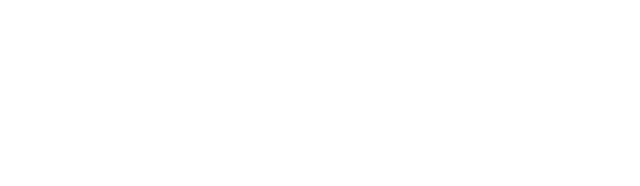
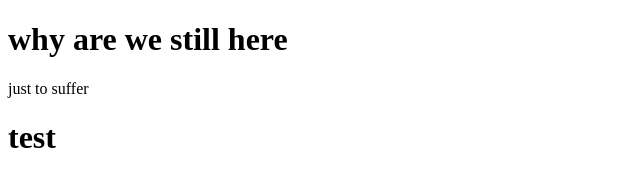
Before and after one commit to ssstev/my-first-html, a plain HTML site: page test.html in a window 1280 px wide. Shown: the whole page, without its empty margins (0-640 px from the left). Drawn offline with Linux system fonts and the light colour scheme.

Commit message:
add hello world

```diff
--- a/test.html
+++ b/test.html
@@ -7,6 +7,8 @@
     <title>Document</title>
 </head>
 <body>
-
+    <h1>why are we still here</h1>
+    <p> just to suffer</p>
+    <h1>test</h1>
 </body>
 </html>
```
